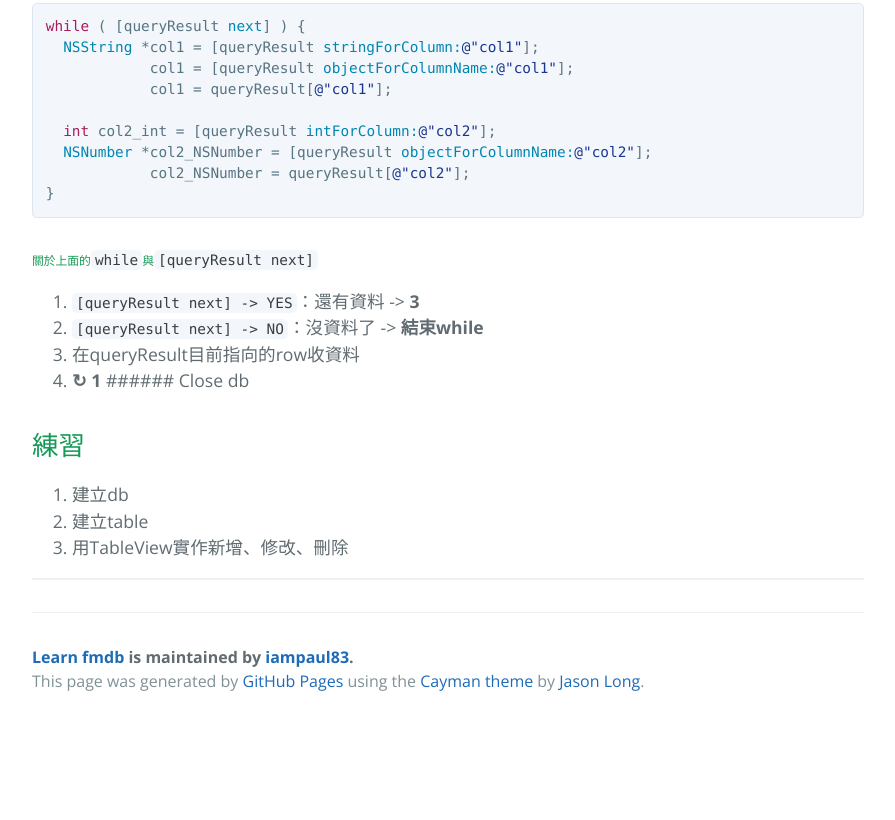
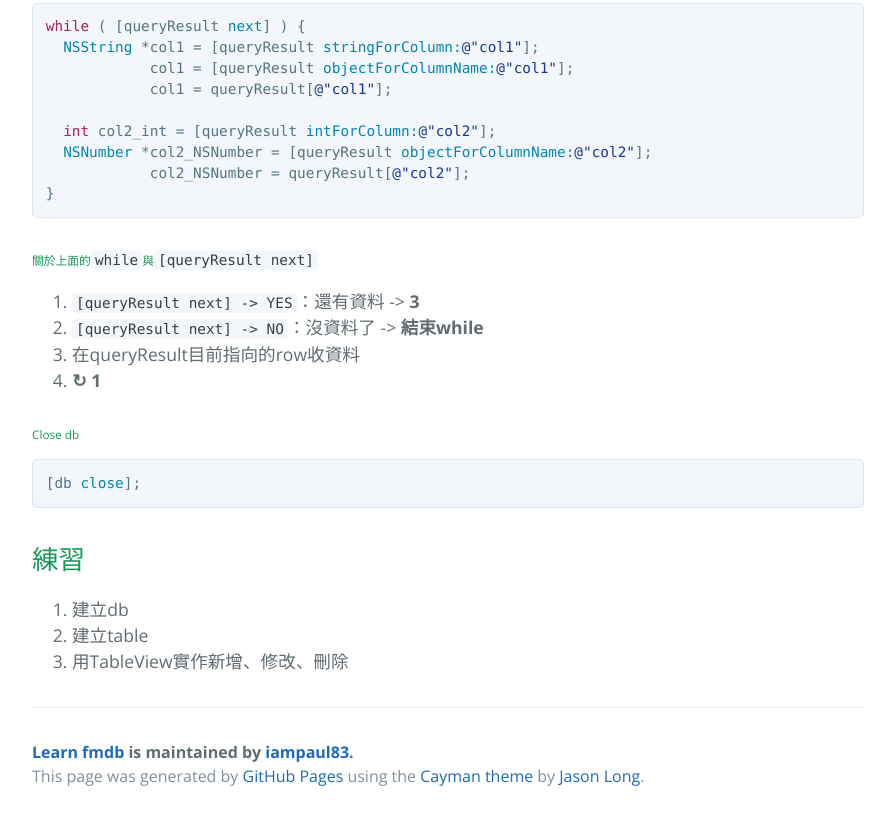
Before and after one commit to iampaul83/learn-fmdb, a plain HTML site: page index.html in a window 1280 px wide. Shown: the part 1712-2532 px from the top of the page, without its empty margins (192-1087 px from the left). Before the commit the page ends 2437 px from the top, so only its background shows below. Drawn offline with nearby package versions, Linux system fonts and the light colour scheme.

```diff
--- a/index.html
+++ b/index.html
@@ -112,10 +112,13 @@ FMDatabase *db = [FMDatabase <span class="pl-c1">databaseWithPath:</span><span c
 <code>[queryResult next] -&gt; NO</code>：沒資料了 -&gt; <strong>結束while</strong>
 </li>
 <li>在queryResult目前指向的row收資料</li>
-<li>
-<strong>↻ 1</strong>
-###### Close db</li>
+<li><strong>↻ 1</strong></li>
 </ol>
+
+<h6>
+<a id="close-db" class="anchor" href="#close-db" aria-hidden="true"><span class="octicon octicon-link"></span></a>Close db</h6>
+
+<div class="highlight highlight-Objective-C"><pre>[db <span class="pl-c1">close</span>];</pre></div>
 
 <h2>
 <a id="練習" class="anchor" href="#%E7%B7%B4%E7%BF%92" aria-hidden="true"><span class="octicon octicon-link"></span></a>練習</h2>
@@ -125,8 +128,6 @@ FMDatabase *db = [FMDatabase <span class="pl-c1">databaseWithPath:</span><span c
 <li>建立table</li>
 <li>用TableView實作新增、修改、刪除</li>
 </ol>
-
-<hr>
 
       <footer class="site-footer">
         <span class="site-footer-owner"><a href="https://github.com/iampaul83/learn-fmdb">Learn fmdb</a> is maintained by <a href="https://github.com/iampaul83">iampaul83</a>.</span>
```
Also changed, not shown: params.json (+1 -1 lines).
